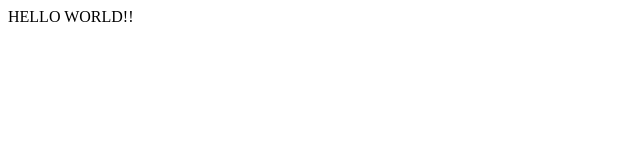
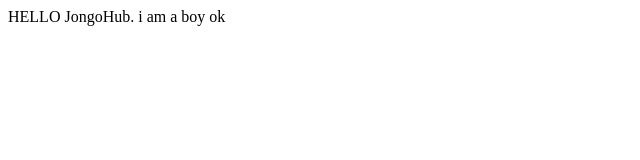
Before and after one commit to ikomelyonga/test, a plain HTML site: page index.html in a window 1280 px wide. Shown: the whole page, without its empty margins (0-640 px from the left). Drawn offline with Linux system fonts and the light colour scheme.

Commit message:
final to push

```diff
--- a/index.html
+++ b/index.html
@@ -6,6 +6,7 @@
     <title>TEST</title>
 </head>
 <body>
-    HELLO WORLD!!
+    HELLO JongoHub. i am a boy
+    ok
 </body>
 </html>
```
